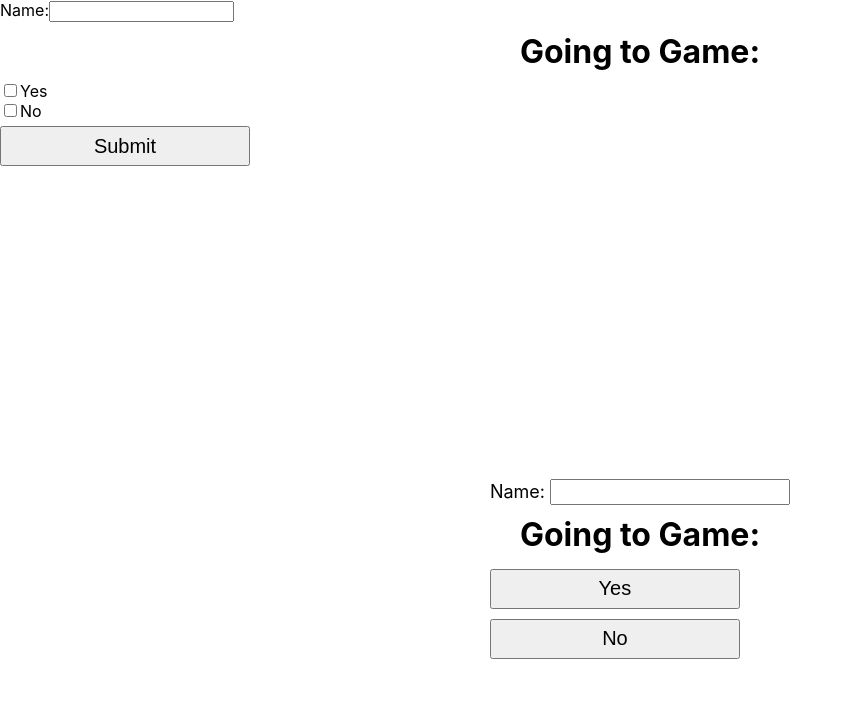
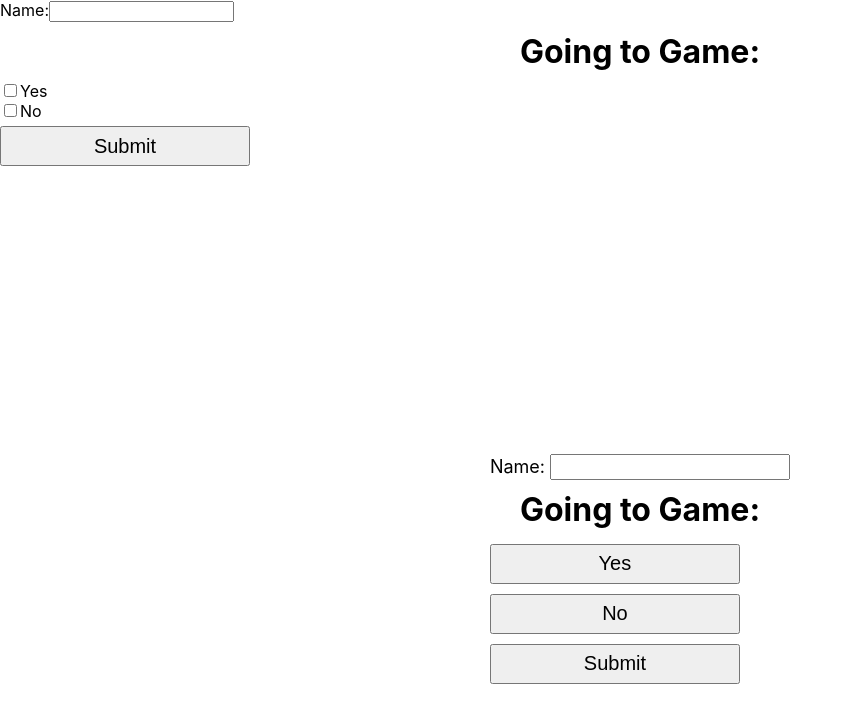
Before and after one commit to thomasgilmore/kickball, a React (Create React App) app: page / in a window 1280 px wide. Shown: the top 722 px of the page, without its empty margins (0-853 px from the left). Built offline with nearby package versions, Linux system fonts and the light colour scheme.

Commit message:
adding classNames to elements

```diff
--- a/src/Components/PlayerInput2.jsx
+++ b/src/Components/PlayerInput2.jsx
@@ -21,13 +21,14 @@ export default function PlayerInput2() {
       <form className="playerInputForm" onSubmit={handleSubmit}>
         <label htmlFor="playerName" className="nameLabel">
           Name:
-          <input type="text" name="Player Name" className="playerNameInput" />
+          <input type="text" name="Player Name" className="playerNameInput" required="yes" />
         </label>
         <h1>
           Going to Game:
         </h1>
-        <button type="button" className="playerSubmitButton" onClick={handleYesClick}>Yes</button>
-        <button type="button" className="playerSubmitButton" onClick={handleNoClick}>No</button>
+        <input type="button" className="playerSubmitButton" value="Yes" onClick={handleYesClick} />
+        <input type="button" className="playerSubmitButton" value="No" onClick={handleNoClick} />
+        <button type="button" className="playerSubmitButton">Submit</button>
       </form>
     </div>
   );
```
